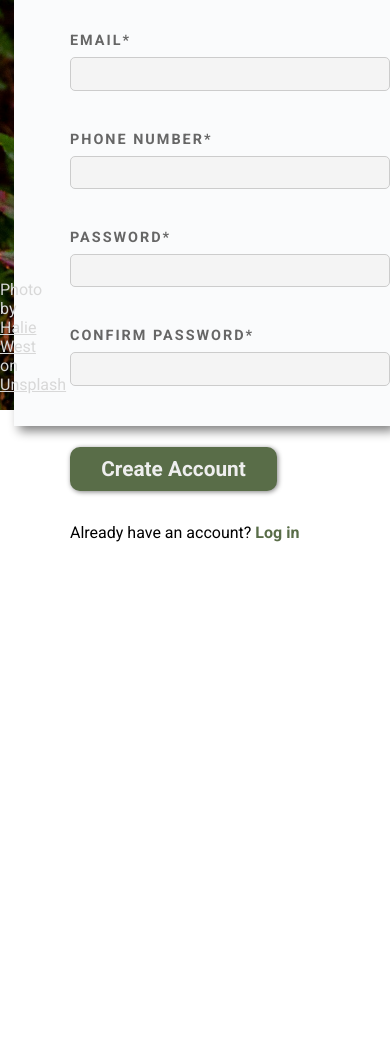
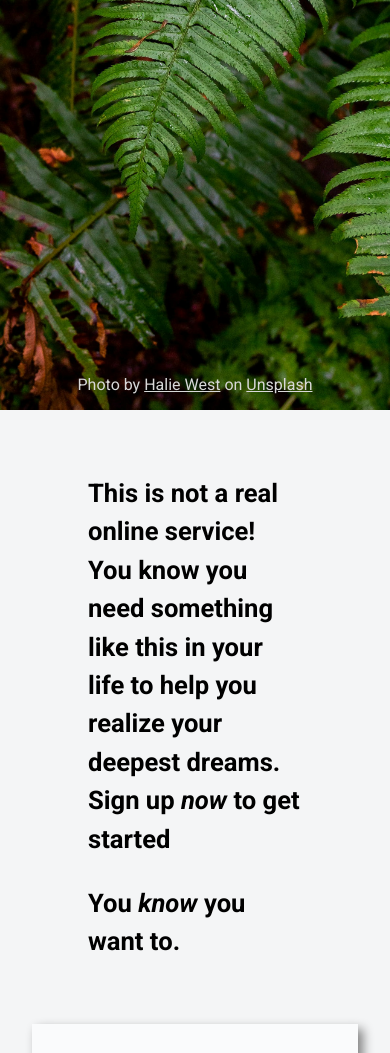
Before and after one commit to StilettoDagger/sign-up-form, a plain HTML site: page index.html in a window 390 px wide. Shown: the part 434-1487 px from the top of the page. Before the commit the page ends 976 px from the top, so only its background shows below. Drawn offline with Linux system fonts and the light colour scheme.

Commit message:
Feat: add media queries for responsive design

```diff
--- a/styles.css
+++ b/styles.css
@@ -17,6 +17,10 @@ body {
     font-family: 'Roboto', sans-serif;
     display: flex;
     height: 100vh;
+}
+
+html {
+    font-size: clamp(12px, 1vw, 18px);
 }
 
 .title-container {
@@ -80,9 +84,9 @@ figure figcaption a:hover {
 
 .main-content .form-description {
     font-weight: bold;
-    font-size: 1.5rem;
+    font-size: 1.6rem;
     max-width: 54ch;
-    padding-left: 3.5rem;
+    padding: 0 3.5rem;
     line-height: 1.5;
 }
 
@@ -91,7 +95,7 @@ figure figcaption a:hover {
 }
 
 .form-wrapper {
-    padding: 2em 0 2em 3.5rem;
+    padding: 2em 3.5rem;
     background-color: #fafbfc;
     box-shadow: 5px 5px 10px gray;
 }
@@ -124,8 +128,8 @@ figure figcaption a:hover {
 }
 
 .form-component input {
-    width: 20rem;
     padding: 0.5em;
+    width: clamp(200px, 80%, 400px);
     font: inherit;
     font-size: 0.9rem;
     border: 1px solid #ccc;
@@ -179,7 +183,7 @@ button[type="submit"] {
     padding: 0.5em 1.5em;
     border: none;
     box-shadow: 1px 1px 5px gray;
-    margin: 1em 0 0 3.5rem;
+    margin: 2em 0 0 3.5rem;
     font-size: 1.3rem;
     font-weight: bold;
     cursor: pointer;
@@ -200,3 +204,80 @@ p.login a {
     font-weight: 700;
     text-decoration: none;
 }
+
+@media screen and (max-width: 1300px) {
+
+    .form-body {
+        flex-direction: column;
+        flex-wrap: nowrap;
+        align-items: center;
+    }
+
+    .form-component {
+        margin-top: 1em;
+        flex: auto;
+        width: 100%;
+    }
+}
+
+@media screen and (max-width: 1000px){
+
+    body {
+        flex-direction: column;
+        height: auto;
+    }
+
+
+    .title-container, .title-container figure {
+        height: 100dvh;
+    }
+
+    html {
+        font-size: 16px;
+    }
+
+    .main-content {
+        align-items: center;
+        padding: 2rem;
+    }
+
+    .main-content .form-description {
+        padding: 2rem 3.5rem;
+        max-width: 100%;;
+    }
+
+    .form-component {
+        width: 100%;
+        align-items: center;
+    }
+
+    .form-component input {
+        width: clamp(100px, 100%, 250px);
+        font-size: 1rem;
+    }
+
+    .form-component label {
+        font-size: 1rem;
+    }
+
+    form, .form-wrapper {
+        width: 100%;
+    }
+
+    form {
+        display: flex;
+        flex-direction: column;
+        align-items: center;
+    }
+
+    button[type="submit"]{
+        margin: 0;
+        margin-top: 2em;
+        width: fit-content;
+    }
+
+    p.login {
+        margin: 0;
+    }
+
+}
```
